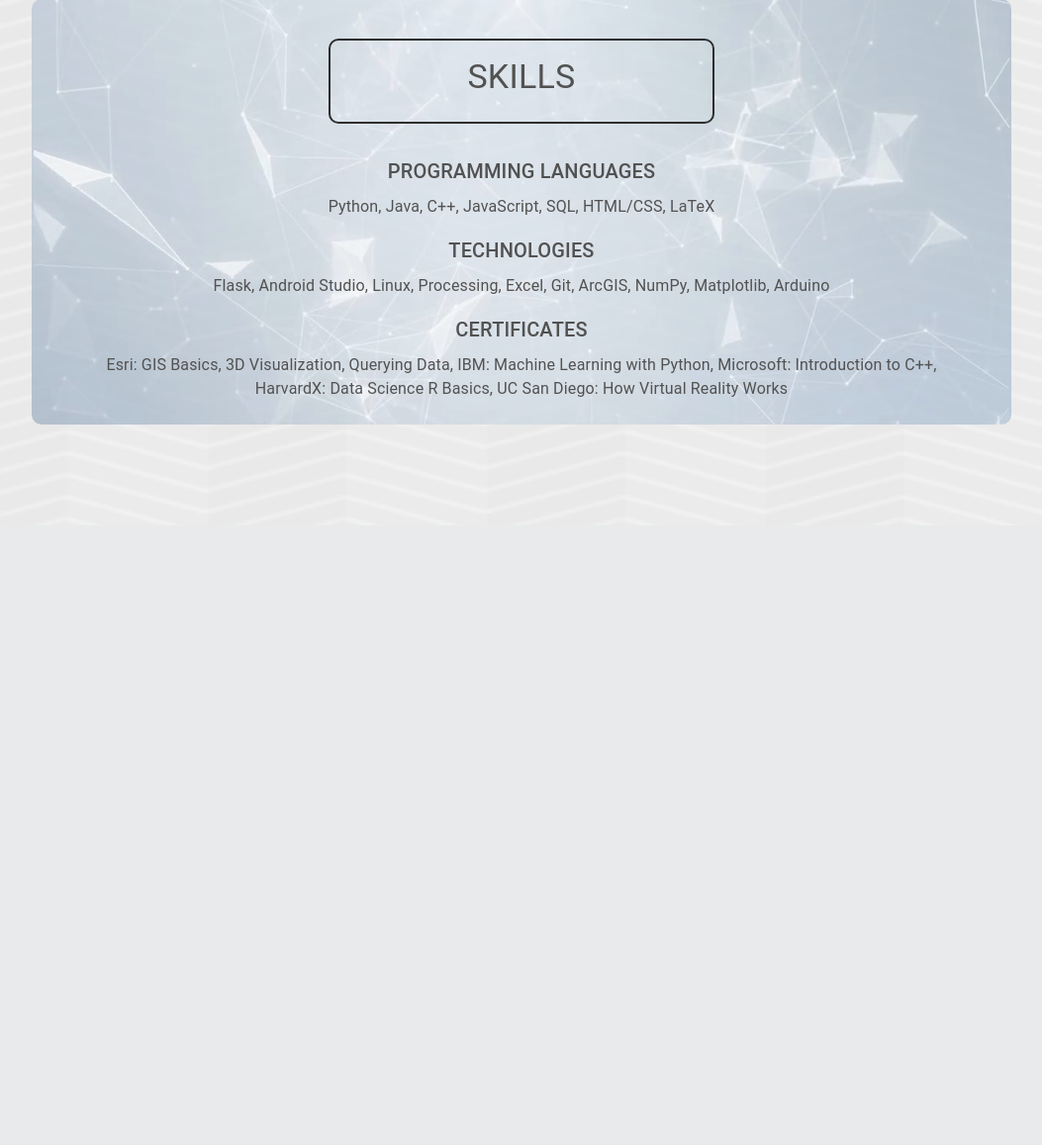
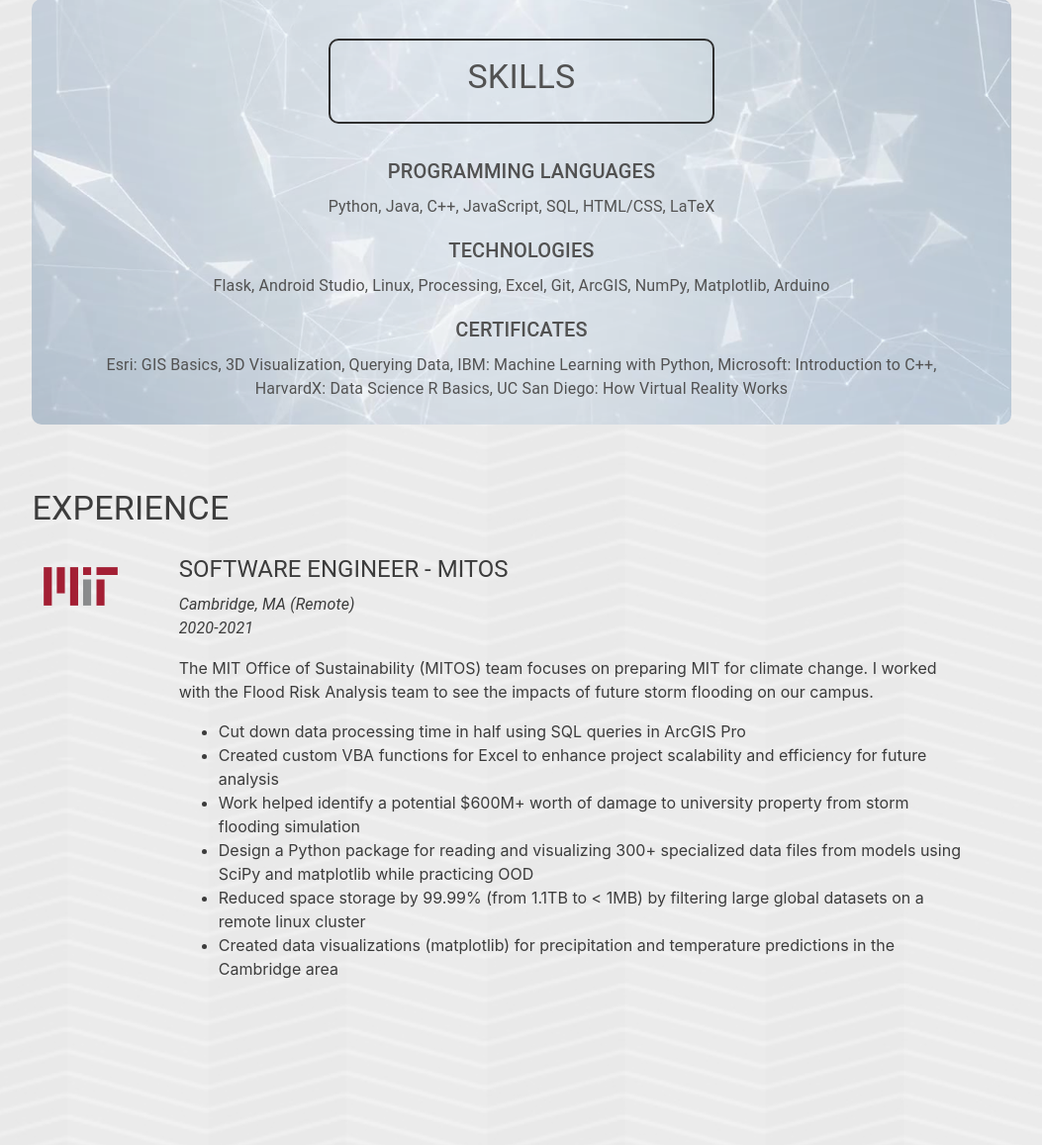
Before and after one commit to pforderique/pforderique.com, a Flask app: page /home in a window 1280 px wide. Shown: the part 978-2135 px from the top of the page at 99% size, without its empty margins (113-1166 px from the left). Before the commit the page ends 1407 px from the top, so only its background shows below. Run offline with Flask 2, Linux system fonts and the light colour scheme; data comes from the database, SQL or seed files in the repository; some libraries are stand-ins or nearby versions.

Commit message:
added 1 expereience

```diff
--- a/website/static/styles/home.css
+++ b/website/static/styles/home.css
@@ -1,3 +1,4 @@
+/* MAIN ENTRANCE */
 .main-entrance-box {
     color: #FFFFFF;
     width: 92%;
@@ -64,6 +65,7 @@
     color: rgb(255, 133, 158);
 }
 
+/* ABOUT SECTION */
 .about-section {
     color: #000000;
     /* background-color: rgba(54, 82, 120, 0.116); */
@@ -100,6 +102,8 @@
     width: auto;
     border-radius: 15px;
 }
+
+/* SKILLS SECTION */
 .skills-section{
     color: #2c2c2c;
     width: 92%;
@@ -145,3 +149,47 @@
     line-height: 1.5;
     letter-spacing: 0.00938em;
 }
+
+/* EXPERIENCE SECTION */
+.xp-section{
+    color: #3C3C3C;
+    width: 92%;
+    margin: 0% 4% 0% 4%;
+    padding: 8vh 0% 2vh 0%;
+}
+.xp-header{
+    font-size: 2.125rem;
+    font-family: "Roboto", "Helvetica", "Arial", sans-serif;
+    font-weight: 400;
+    line-height: 1.235;
+    letter-spacing: 0.00735em;
+    margin-bottom: 3vh;
+}
+table.xp-section{
+    display: table;
+    border-collapse: separate;
+    box-sizing: border-box;
+    text-indent: initial;
+    border-spacing: 2px;
+    border-color: grey;
+}
+.xp-title{
+    font-size: 1.5rem;
+    font-family: "Roboto", "Helvetica", "Arial", sans-serif;
+    font-weight: 400;
+    line-height: 1.334;
+    letter-spacing: 0em;
+}
+.xp-body{
+    font-size: 1rem;
+    font-family: "Roboto", "Helvetica", "Arial", sans-serif;
+    font-weight: 400;
+    line-height: 1.5;
+    letter-spacing: 0.00938em;
+}
+p.xp-body {
+    display: block;
+    margin-block-end: 1em;
+    margin-inline-start: 0px;
+    margin-inline-end: 0px;
+}
--- a/website/templates/home.html
+++ b/website/templates/home.html
@@ -86,4 +86,40 @@
     </div>
 </div>
 
+<div class="xp-section">
+    <div class="xp-header">
+        EXPERIENCE
+    </div>
+    <table style="padding: 6vh 0 0 0;">
+        <tbody>
+            <tr>
+                <td style="width: 10%; vertical-align: text-top;">
+                    <img style="width: 100%; border-radius: 5px;" src="/static/images/MIT_logo.png" alt="ihtfp">
+                </td>
+                <td style="width: 90%; padding: 0 5% 4vh 5%;">
+                    <h5 class="xp-title">SOFTWARE ENGINEER - MITOS</h5>
+                    <p class="xp-body">
+                        <i>Cambridge, MA (Remote)</i><br>
+                        <i>2020-2021</i>
+                        <div></div>
+                        <div></div>
+                        <p style="margin: 1vh 0 2vh 0;">
+                            The MIT Office of Sustainability (MITOS) team focuses on preparing MIT for climate
+                            change. I worked with the Flood Risk Analysis team to see the impacts of future storm flooding on our campus.
+                        </p>
+                        <ul>
+                            <li>Cut down data processing time in half using SQL queries in ArcGIS Pro </li>
+                            <li>Created custom VBA functions for Excel to enhance project scalability and efficiency for future analysis</li>
+                            <li>Work helped identify a potential $600M+ worth of damage to university property from storm flooding simulation</li>
+                            <li>Design a Python package for reading and visualizing 300+ specialized data files from models using SciPy and matplotlib while practicing OOD</li>
+                            <li>Reduced space storage by 99.99% (from 1.1TB to &lt 1MB) by filtering large global datasets on a remote linux cluster</li>
+                            <li>Created data visualizations (matplotlib) for precipitation and temperature predictions in the Cambridge area</li>
+                        </ul>
+                    </p>
+                </td>
+            </tr>
+        </tbody>
+    </table>
+</div>
+
 {% endblock %}
```
Also changed, not shown: website/static/images/MIT_logo.png (added), website/static/images/borinquenfoods_logo.jpg (added), website/static/images/mathnasium_logo.jpg (added).
